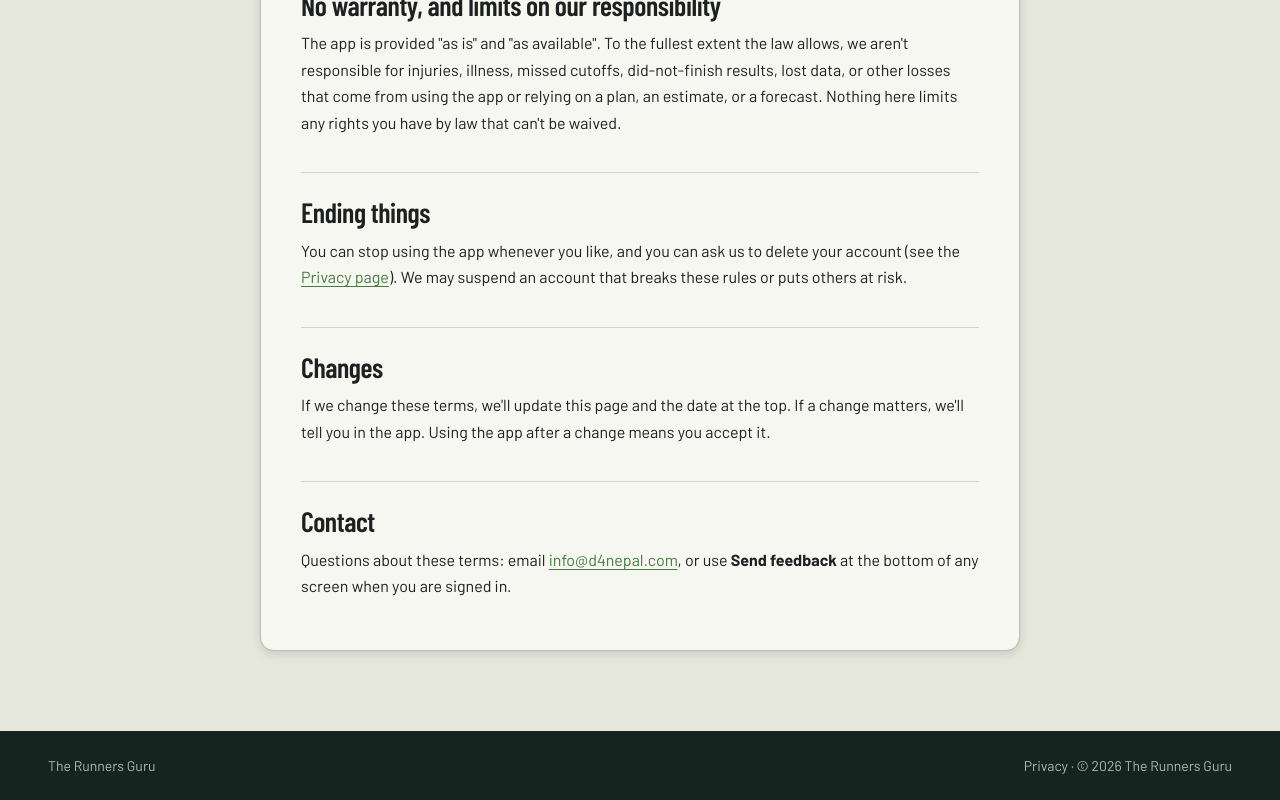
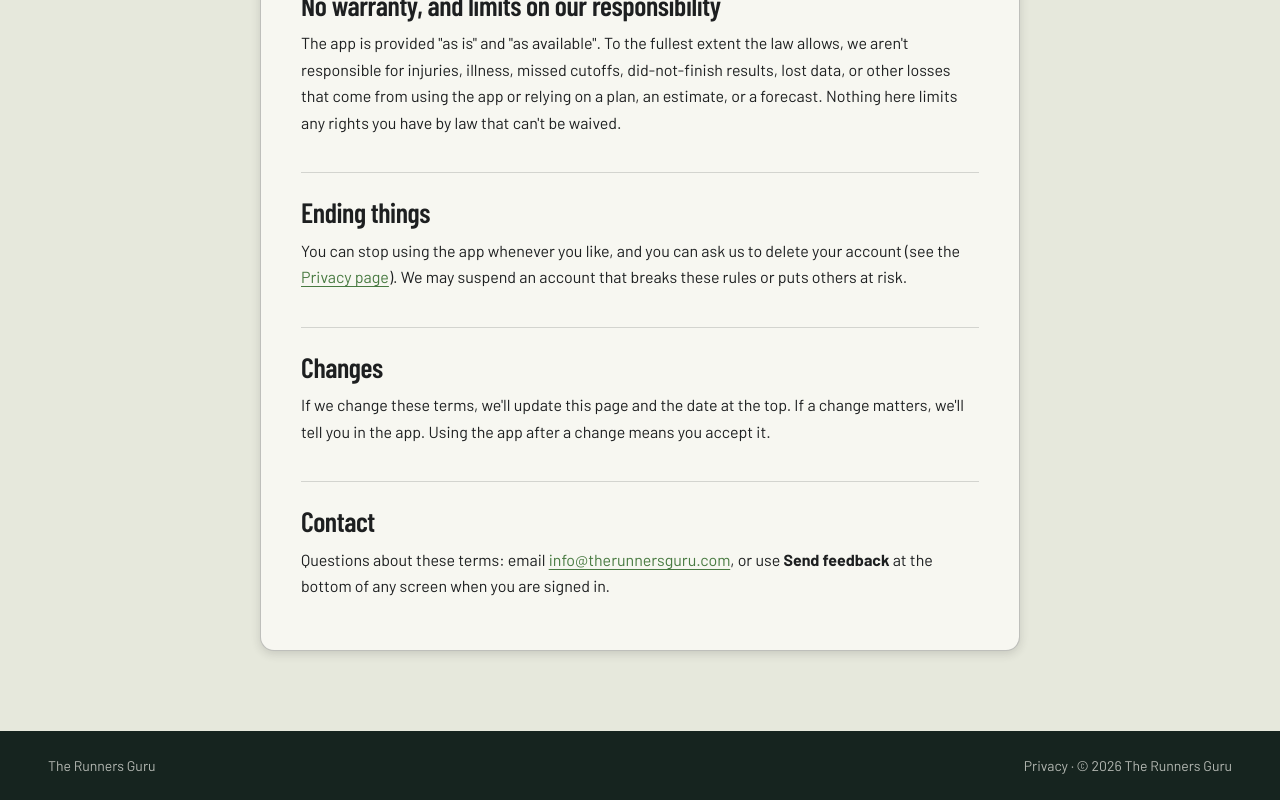
Before and after one commit to NepaPower/TheRunnersGuru, a React (Vite) app: page /terms in a window 1280 px wide. Shown: the part 2032-2832 px from the top of the page. Built offline with nearby package versions, Linux system fonts and the light colour scheme; no server answers.

Commit message:
Show info@therunnersguru.com as the public support address
Forwarding set up at the domain registrar and tested end to end.

Co-Authored-By: Claude Sonnet 5.5 <noreply@anthropic.com>

```diff
--- a/src/data/constants.ts
+++ b/src/data/constants.ts
@@ -33,7 +33,7 @@ export const MAX_ULTRA_MILES = 500;
 
 /** Public contact address shown on the Privacy page. Leave empty to show only the
  * in-app "Send feedback" route. */
-export const SUPPORT_EMAIL = 'info@d4nepal.com';
+export const SUPPORT_EMAIL = 'info@therunnersguru.com';
 
 export const FIRST_TIME_OPTIONS = [
   { id: 'yes', label: 'Yes, this is my first time' },
```
